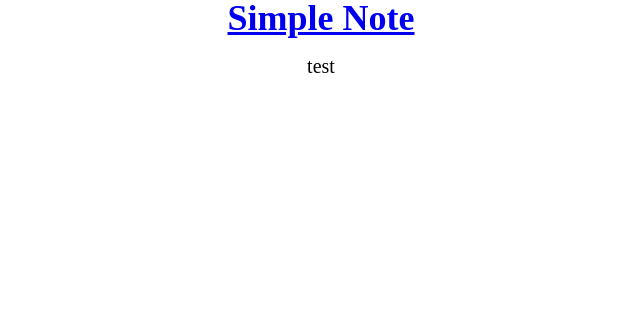
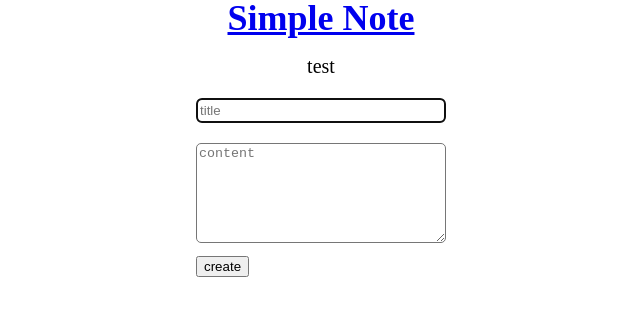
Before and after one commit to 78963l/simpleNote, a React (Create React App) app: page /edit in a window 1280 px wide. Before the commit this address had no page. Shown: the top 316 px of the page, without its empty margins (319-959 px from the left). Built offline with nearby package versions, Linux system fonts and the light colour scheme.

Commit message:
구조변경

```diff
--- a/src/App.js
+++ b/src/App.js
@@ -3,7 +3,7 @@ import { BrowserRouter, Routes, Route } from "react-router-dom";
 import GlobalStyle from "./styles/GlobalStyle.js";
 import Header from "./components/Header";
 import InitPage from "./pages/InitPage";
-import CreateNote from "./components/CreateNote";
+import EditPage from "./pages/EditPage";
 import { ToastContainer, toast } from "react-toastify";
 
 function App() {
@@ -16,7 +16,7 @@ function App() {
         <BrowserRouter>
           <Routes>
             <Route exact path="/" element={<InitPage />}></Route>
-            <Route exact path="/create" element={<CreateNote />}></Route>
+            <Route exact path="/edit" element={<EditPage />}></Route>
           </Routes>
         </BrowserRouter>
         <ToastContainer/>
--- a/src/components/NoteList.tsx
+++ b/src/components/NoteList.tsx
@@ -94,7 +94,7 @@ export default function NoteContent() {
     const noteOnClick = (note : Notes) => {
       if(scrollRef.current){
         if(scrollY === scrollRef.current.scrollTop){
-          navigate(`/create`, { state: { noteInfo: note } })
+          navigate(`/edit`, { state: { noteInfo: note } })
         }
       }
     }
--- a/src/components/CreateNote.tsx
+++ b/src/pages/EditPage.tsx
@@ -2,7 +2,7 @@ import styled from "styled-components";
 import { useLocation, useNavigate } from "react-router-dom";
 import { useRef, useState, useEffect } from "react";
 
-import ToastMsg from "./ToastMsg";
+import ToastMsg from './../components/ToastMsg';
 
 
 const Container = styled.div`
@@ -39,7 +39,7 @@ const BottomBtn = styled.p`
   justify-content: space-between;
 `;
 
-export default function CreateNote() {
+export default function EditPage() {
   const navigate = useNavigate();
   const location = useLocation();
 
--- a/src/pages/InitPage.js
+++ b/src/pages/InitPage.tsx
@@ -3,7 +3,7 @@ import { useNavigate } from 'react-router-dom';
 import SearchBar from "../components/SearchBar";
 import NoteList from "../components/NoteList";
 
-function initPage(){
+export default function InitPage(){
     const navigate = useNavigate();
 
     return(
@@ -11,10 +11,8 @@ function initPage(){
             <SearchBar />
             <div>
                 <NoteList />
-                <button onClick={() => navigate('/create')}>Create</button>
+                <button onClick={() => navigate('/edit')}>Create</button>
             </div>
         </div>
     )
 }
-
-export default initPage;
```
Also changed, not shown: src/hooks/useFetch.jsx (renamed from src/hooks/useFetch.js).
